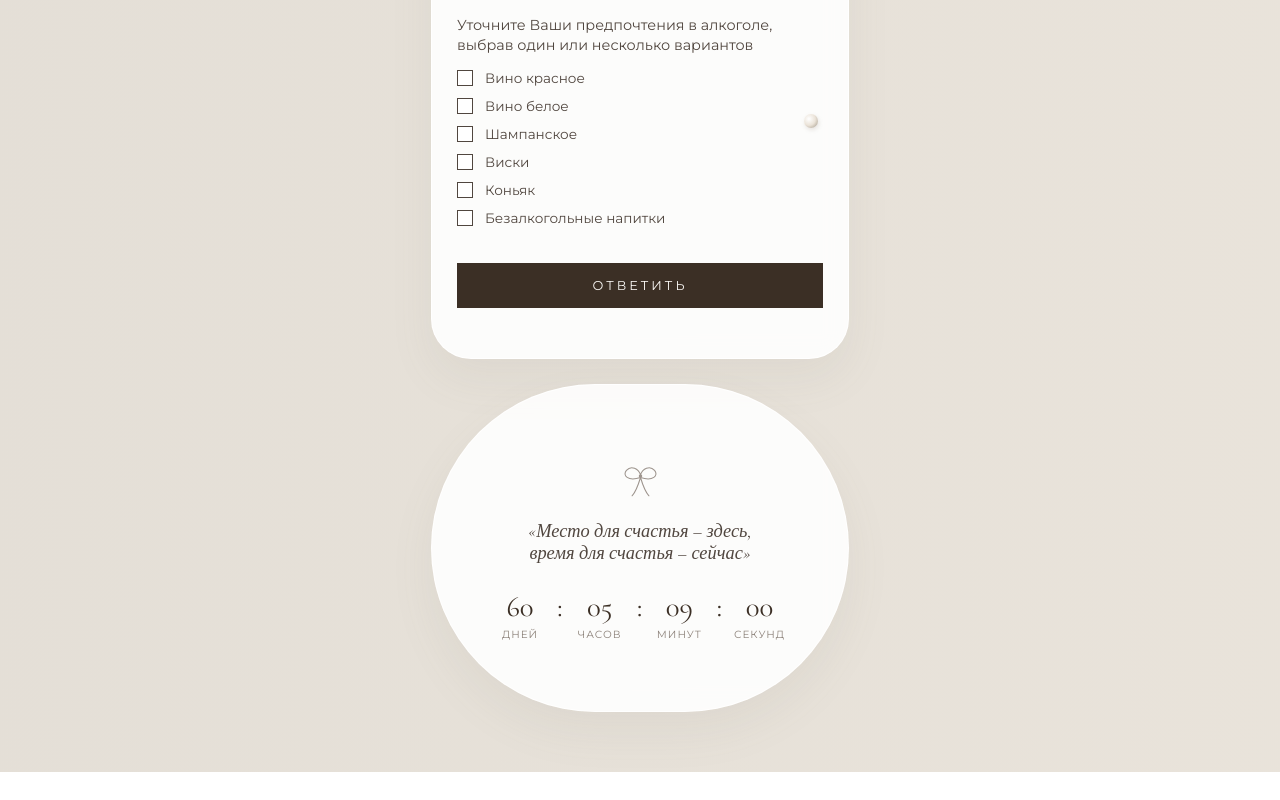
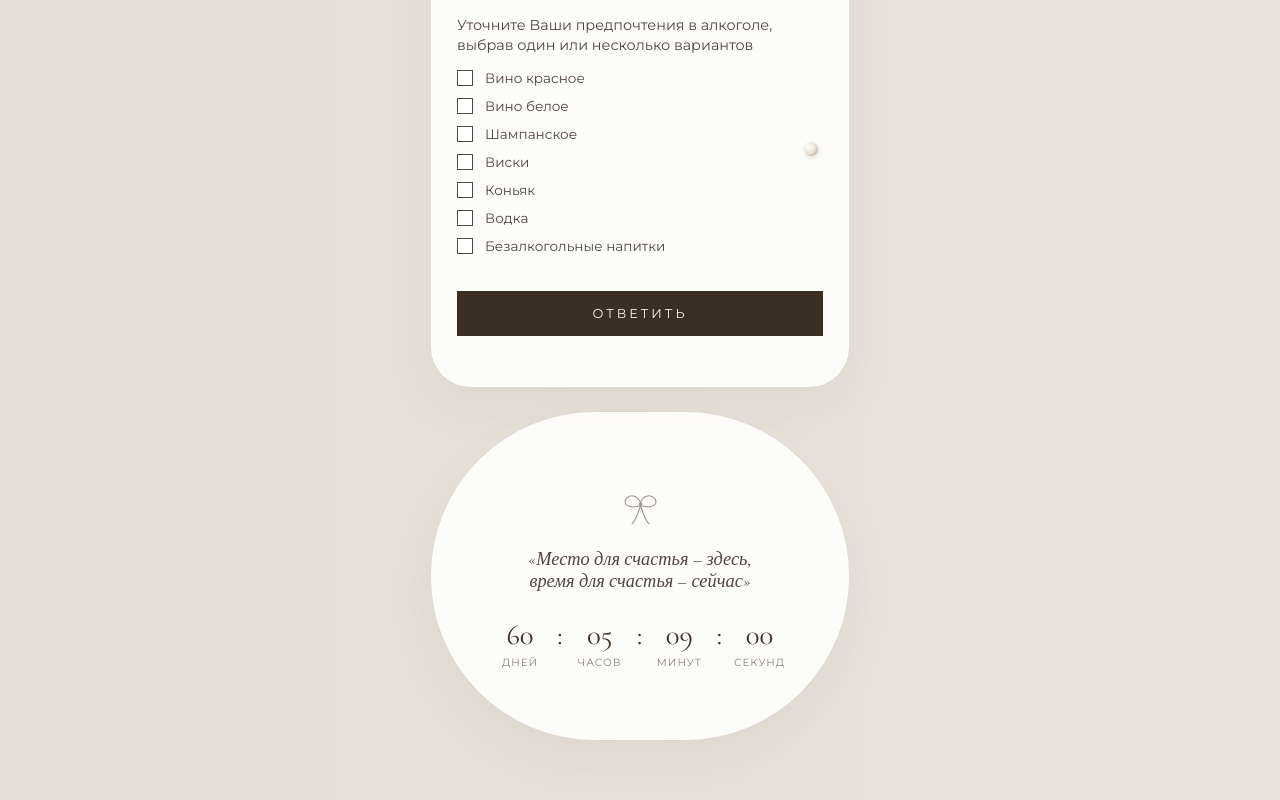
Before and after one commit to danyamager123/wedding, a plain HTML site: page index.html in a window 1280 px wide. Shown: the part 3919-4719 px from the top of the page. Before the commit the page ends 4691 px from the top, so only its background shows below. Drawn offline with nearby package versions, Linux system fonts and the light colour scheme; animation ran at ten frames a second.

Commit message:
Add files via upload

```diff
--- a/index.html
+++ b/index.html
@@ -635,6 +635,11 @@
                     <label class="option-label">
                         <input type="checkbox" name="drink" value="Безалкогольные напитки">
                         <span class="check-box"></span>
+                        Водка
+                    </label>
+                    <label class="option-label">
+                        <input type="checkbox" name="drink" value="Безалкогольные напитки">
+                        <span class="check-box"></span>
                         Безалкогольные напитки
                     </label>
 
```
